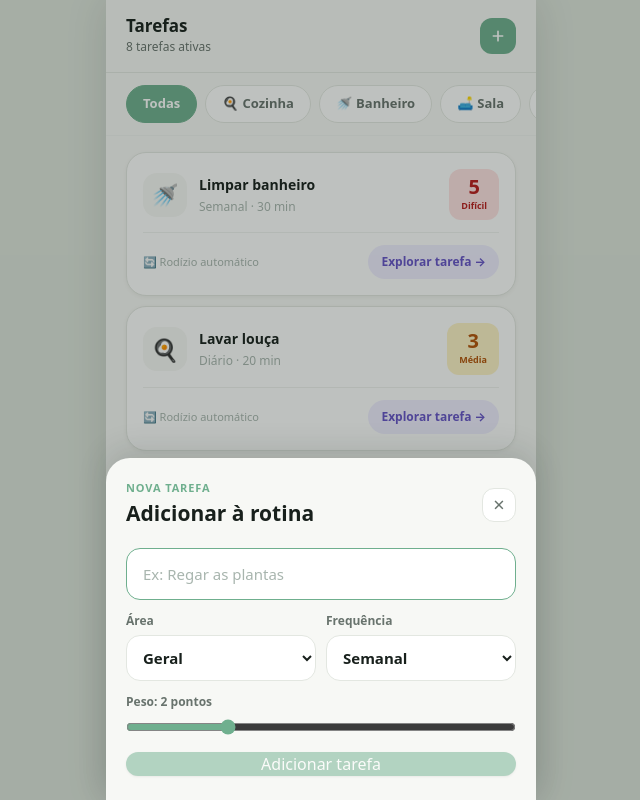
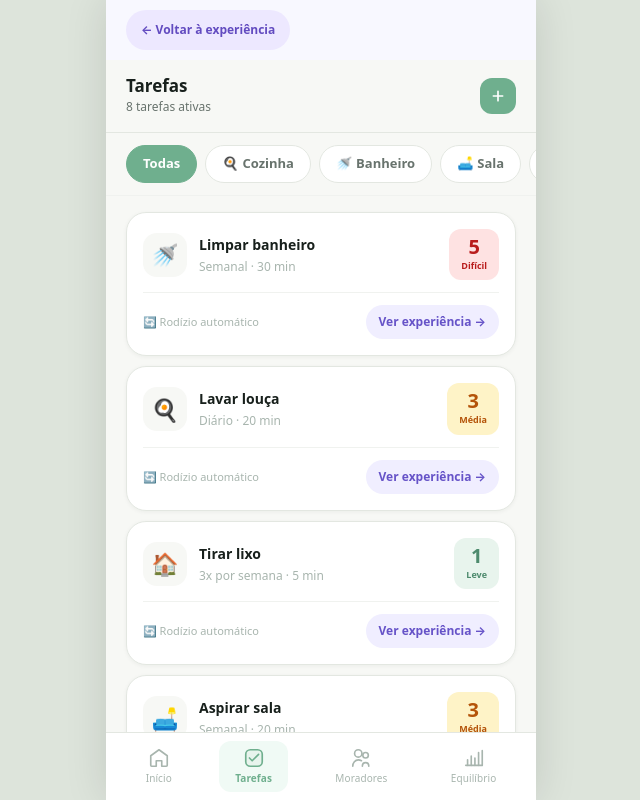
Before and after one commit to EduVolkenDev/fairhome, a Next.js app: page /tasks in a window 1280 px wide. Both pictures are taken after a click on the button "Gerenciar tarefas". Shown: the whole page, without its empty margins (319-959 px from the left). Built offline with nearby package versions, Linux system fonts and the light colour scheme.

Commit message:
feat: replace task list with full-screen vertical snap experience

```diff
--- a/app/tasks/page.tsx
+++ b/app/tasks/page.tsx
@@ -2,7 +2,7 @@
 
 import { useState } from 'react'
 import BottomNav from '@/components/layout/BottomNav'
-import TaskAmbientOverlay from '@/components/tasks/TaskAmbientOverlay'
+import TaskAmbientPager from '@/components/tasks/TaskAmbientPager'
 import Header from '@/components/layout/Header'
 import Button from '@/components/ui/Button'
 import { buildAssignments } from '@/lib/app-state'
@@ -23,7 +23,7 @@ const weightConfig: Record<number, { bg: string; color: string; label: string }>
 
 export default function TasksPage() {
   const { state, setState } = useAppState()
-  const [previewTaskId, setPreviewTaskId] = useState<string | null>(null)
+  const [showManage, setShowManage] = useState(false)
   const [activeArea, setActiveArea] = useState<TaskArea | 'Todas'>('Todas')
   const [showAdd, setShowAdd] = useState(false)
   const [name, setName] = useState('')
@@ -55,7 +55,6 @@ export default function TasksPage() {
     setShowAdd(false)
   }
 
-  const previewIndex = previewTaskId ? filtered.findIndex(task => task.id === previewTaskId) : -1
   const toggleAssignment = (id: string) => setState(prev => ({
     ...prev,
     assignments: prev.assignments.map(a => a.id === id ? {
@@ -66,7 +65,9 @@ export default function TasksPage() {
   }))
 
   return (
-    <div className="app-shell">
+    <div className={`app-shell ${showManage ? "" : "fair-task-app"}`}>
+      {showManage ? <>
+      <div className="fair-manager-back"><button type="button" onClick={() => setShowManage(false)}>← Voltar à experiência</button></div>
       <Header
         title="Tarefas"
             subtitle={`${state.tasks.length} tarefas ativas`}
@@ -117,7 +118,7 @@ export default function TasksPage() {
               </div>
               <div style={{ marginTop: 12, paddingTop: 12, borderTop: '1px solid #F0F2EF', display: 'flex', alignItems: 'center', justifyContent: 'space-between' }}>
                 <span style={{ fontSize: 11, color: '#A8B5AE' }}>🔄 Rodízio automático</span>
-                <button type="button" onClick={() => setPreviewTaskId(task.id)} style={{ border: 'none', background: '#F0EEFF', color: '#6653C8', padding: '8px 13px', borderRadius: 999, fontSize: 12, fontWeight: 700, cursor: 'pointer' }}>Explorar tarefa →</button>
+                <button type="button" onClick={() => setShowManage(false)} style={{ border: 'none', background: '#F0EEFF', color: '#6653C8', padding: '8px 13px', borderRadius: 999, fontSize: 12, fontWeight: 700, cursor: 'pointer' }}>Ver experiência →</button>
               </div>
             </div>
           )
@@ -152,17 +153,7 @@ export default function TasksPage() {
         </div>
       )}
 
-      {previewIndex >= 0 && (
-        <TaskAmbientOverlay
-          tasks={filtered}
-          index={previewIndex}
-          assignments={state.assignments}
-          members={state.members}
-          onNavigate={nextIndex => setPreviewTaskId(filtered[nextIndex]?.id ?? null)}
-          onClose={() => setPreviewTaskId(null)}
-          onToggle={toggleAssignment}
-        />
-      )}
+      </> : <TaskAmbientPager tasks={state.tasks} assignments={state.assignments} members={state.members} onToggle={toggleAssignment} onManage={() => setShowManage(true)} />}
       <BottomNav />
     </div>
   )
```
